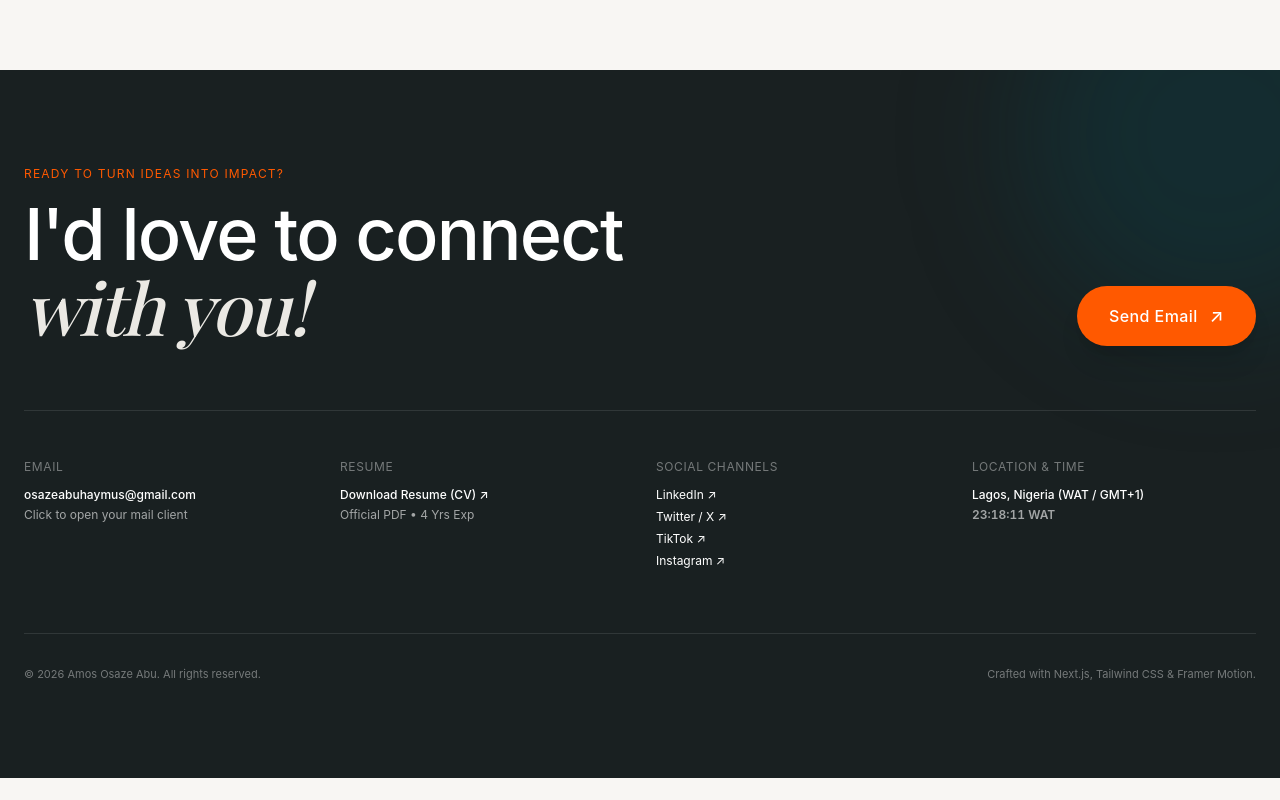
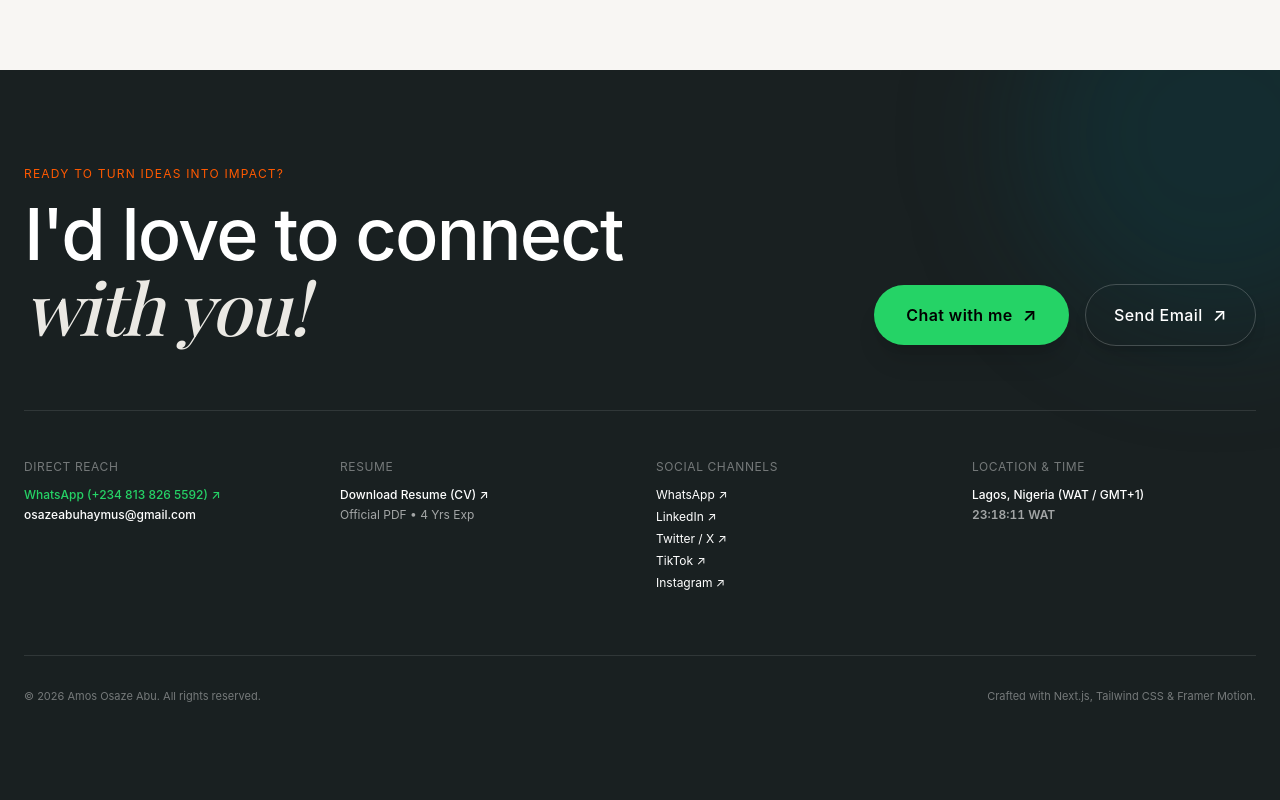
Before and after one commit to sazzy97/amosabu-portfolio, a Next.js app: page /works/swiftlog in a window 1280 px wide. Shown: the part 5961-6761 px from the top of the page. Before the commit the page ends 6739 px from the top, so only its background shows below. Built offline with nearby package versions, Linux system fonts and the light colour scheme; a web font is replaced by a local one.

Commit message:
feat(contact): connect 'Chat with me' buttons and footer to WhatsApp (+2348138265592)

```diff
--- a/components/BehindTheCanvas.tsx
+++ b/components/BehindTheCanvas.tsx
@@ -42,10 +42,12 @@ export default function BehindTheCanvas() {
             <div className="mt-8 flex items-center gap-4">
               <MagneticButton strength={0.3}>
                 <a
-                  href="#contact"
+                  href="https://wa.me/2348138265592?text=Hi%20Amos!%20I%20came%20across%20your%20portfolio%20and%20would%20love%20to%20discuss%20a%20project%20with%20you."
+                  target="_blank"
+                  rel="noopener noreferrer"
                   className="px-6 py-3 rounded-full bg-white text-[#07181c] text-xs font-bold tracking-wide hover:bg-[#ebe9e4] transition-all transform hover:-translate-y-0.5 shadow-lg flex items-center gap-1.5"
                 >
-                  <span>Let's connect!</span>
+                  <span>Chat with me</span>
                   <ArrowUpRight className="w-3.5 h-3.5" />
                 </a>
               </MagneticButton>
--- a/components/Footer.tsx
+++ b/components/Footer.tsx
@@ -20,15 +20,26 @@ export default function Footer() {
             </h2>
           </div>
 
-          {/* Proper Rounded Pill Email Button with Magnetic Physics */}
-          <div className="shrink-0">
+          {/* Action CTAs: Chat with me (WhatsApp) + Send Email */}
+          <div className="shrink-0 flex flex-wrap items-center gap-3 sm:gap-4">
             <MagneticButton strength={0.35}>
               <a
+                href="https://wa.me/2348138265592?text=Hi%20Amos!%20I%20came%20across%20your%20portfolio%20and%20would%20love%20to%20discuss%20a%20project%20with%20you."
+                target="_blank"
+                rel="noopener noreferrer"
+                className="inline-flex items-center gap-2.5 px-7 py-3.5 sm:px-8 sm:py-4 rounded-full bg-[#25D366] text-black font-semibold text-sm sm:text-base tracking-wide transform hover:scale-105 active:scale-95 transition-all shadow-xl hover:bg-[#20ba5a] cursor-pointer shrink-0 whitespace-nowrap"
+              >
+                <span>Chat with me</span>
+                <span className="text-base sm:text-lg">↗</span>
+              </a>
+            </MagneticButton>
+            <MagneticButton strength={0.25}>
+              <a
                 href="mailto:osazeabuhaymus@gmail.com"
-                className="inline-flex items-center gap-3 px-8 py-4 rounded-full bg-[#ff5900] text-white font-medium text-sm sm:text-base tracking-wide transform hover:scale-105 active:scale-95 transition-all shadow-xl hover:bg-[#e04e00] cursor-pointer shrink-0 whitespace-nowrap"
+                className="inline-flex items-center gap-2.5 px-6 py-3.5 sm:px-7 sm:py-4 rounded-full border border-white/20 text-white font-medium text-sm sm:text-base tracking-wide transform hover:scale-105 active:scale-95 transition-all shadow-lg hover:bg-white/10 cursor-pointer shrink-0 whitespace-nowrap"
               >
                 <span>Send Email</span>
-                <span className="text-lg">↗</span>
+                <span className="text-base sm:text-lg">↗</span>
               </a>
             </MagneticButton>
           </div>
@@ -37,14 +48,21 @@ export default function Footer() {
         {/* Links Grid (2x2 on Tablet, 4 columns on Desktop) */}
         <div className="pt-12 grid grid-cols-1 sm:grid-cols-2 lg:grid-cols-4 gap-8 text-xs font-mono">
           <div>
-            <span className="text-white/40 block mb-3 uppercase tracking-wider">Email</span>
+            <span className="text-white/40 block mb-3 uppercase tracking-wider">Direct Reach</span>
+            <a
+              href="https://wa.me/2348138265592?text=Hi%20Amos!%20I%20came%20across%20your%20portfolio%20and%20would%20love%20to%20discuss%20a%20project%20with%20you."
+              target="_blank"
+              rel="noopener noreferrer"
+              className="text-[#25D366] hover:underline transition-colors block mb-1 font-medium"
+            >
+              WhatsApp (+234 813 826 5592) ↗
+            </a>
             <a
               href="mailto:osazeabuhaymus@gmail.com"
-              className="text-white hover:text-[#ff5900] transition-colors block mb-1 font-medium break-all sm:break-normal"
+              className="text-white hover:text-[#ff5900] transition-colors block font-medium break-all sm:break-normal"
             >
               osazeabuhaymus@gmail.com
             </a>
-            <span className="text-white/60 block">Click to open your mail client</span>
           </div>
 
           <div>
@@ -63,6 +81,14 @@ export default function Footer() {
           <div>
             <span className="text-white/40 block mb-3 uppercase tracking-wider">Social Channels</span>
             <div className="flex flex-col gap-1.5">
+              <a
+                href="https://wa.me/2348138265592?text=Hi%20Amos!%20I%20came%20across%20your%20portfolio%20and%20would%20love%20to%20discuss%20a%20project%20with%20you."
+                target="_blank"
+                rel="noopener noreferrer"
+                className="text-white hover:text-[#25D366] transition-colors"
+              >
+                WhatsApp ↗
+              </a>
               <a
                 href="https://www.linkedin.com/in/amos-abu/"
                 target="_blank"
--- a/components/Navbar.tsx
+++ b/components/Navbar.tsx
@@ -50,7 +50,9 @@ export default function Navbar() {
         </a>
         <MagneticButton strength={0.25}>
           <a
-            href="#contact"
+            href="https://wa.me/2348138265592?text=Hi%20Amos!%20I%20came%20across%20your%20portfolio%20and%20would%20love%20to%20discuss%20a%20project%20with%20you."
+            target="_blank"
+            rel="noopener noreferrer"
             className="px-4 py-2 sm:px-5 sm:py-2.5 rounded-full bg-[#025f6e] text-white text-xs font-medium tracking-wide hover:bg-[#01434e] transition-all transform hover:-translate-y-0.5 active:translate-y-0 shadow-sm flex items-center gap-1.5 shrink-0 whitespace-nowrap"
           >
             <span>Chat with me</span>
--- a/html-preview/index.html
+++ b/html-preview/index.html
@@ -954,7 +954,7 @@
 
           <div class="mt-8 flex items-center gap-4">
             <a href="#contact" class="magnetic-btn px-6 py-3 rounded-full bg-white text-[#07181c] text-xs font-bold tracking-wide hover:bg-[#ebe9e4] transition-all transform hover:-translate-y-0.5 shadow-lg flex items-center gap-2">
-              <span>Let's connect!</span>
+              <span>Chat with me</span>
               <svg class="w-3.5 h-3.5" fill="none" stroke="currentColor" viewBox="0 0 24 24"><path stroke-linecap="round" stroke-linejoin="round" stroke-width="2" d="M14 5l7 7m0 0l-7 7m7-7H3"></path></svg>
             </a>
             <a href="/Amos-Osaze-Abu-Resume.pdf" target="_blank" class="px-5 py-3 rounded-full border border-white/20 text-white text-xs font-mono hover:bg-white/10 transition-colors">
--- a/html-preview/redesign_concept.html
+++ b/html-preview/redesign_concept.html
@@ -954,7 +954,7 @@
 
           <div class="mt-8 flex items-center gap-4">
             <a href="#contact" class="magnetic-btn px-6 py-3 rounded-full bg-white text-[#07181c] text-xs font-bold tracking-wide hover:bg-[#ebe9e4] transition-all transform hover:-translate-y-0.5 shadow-lg flex items-center gap-2">
-              <span>Let's connect!</span>
+              <span>Chat with me</span>
               <svg class="w-3.5 h-3.5" fill="none" stroke="currentColor" viewBox="0 0 24 24"><path stroke-linecap="round" stroke-linejoin="round" stroke-width="2" d="M14 5l7 7m0 0l-7 7m7-7H3"></path></svg>
             </a>
             <a href="/Amos-Osaze-Abu-Resume.pdf" target="_blank" class="px-5 py-3 rounded-full border border-white/20 text-white text-xs font-mono hover:bg-white/10 transition-colors">
```
